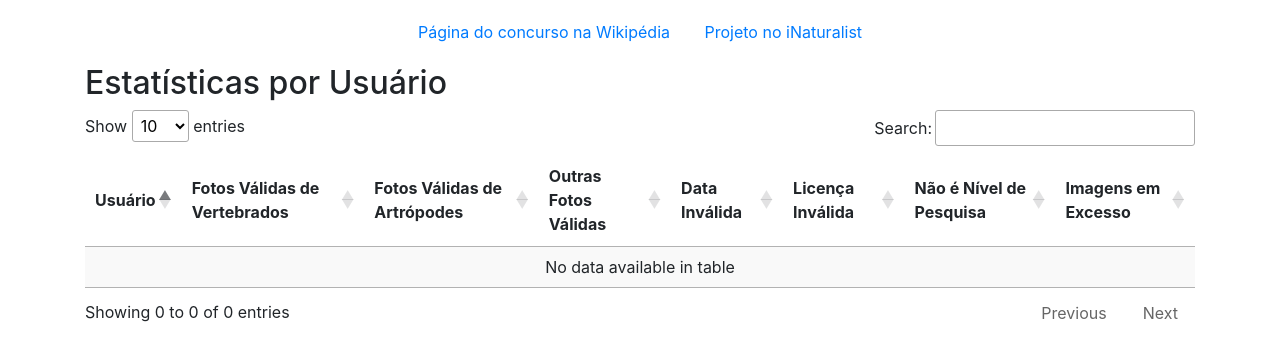
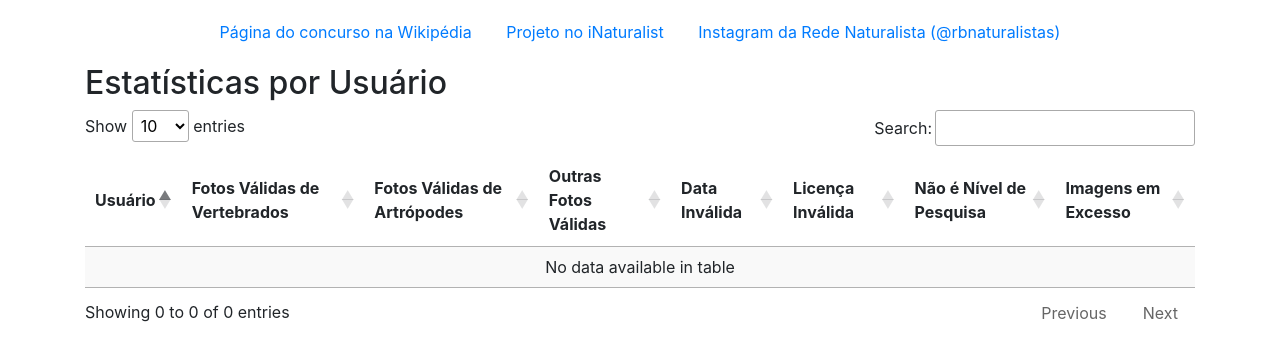
Before and after one commit to lubianat/wikiconcurso-inaturalist, a Flask app: template www/python/src/templates/index.html in a window 1280 px wide. Shown: the part 56-417 px from the top of the page. Run offline with Flask 2, Linux system fonts and the light colour scheme; the template is opened without the code that fills it, so the values that code supplies are empty; some libraries are stand-ins or nearby versions.

Commit message:
feat: Add instagram of RBN

```diff
--- a/www/python/src/templates/index.html
+++ b/www/python/src/templates/index.html
@@ -78,6 +78,9 @@
       </a>
       <a href="https://www.inaturalist.org/projects/wikiconcurso-fotografico-inaturalist-2024" target="_blank">
         Projeto no iNaturalist
+      </a>
+      <a href="https://www.instagram.com/rbnaturalistas/" target="_blank">
+        Instagram da Rede Naturalista (@rbnaturalistas)
       </a>
     </div>
 
```
